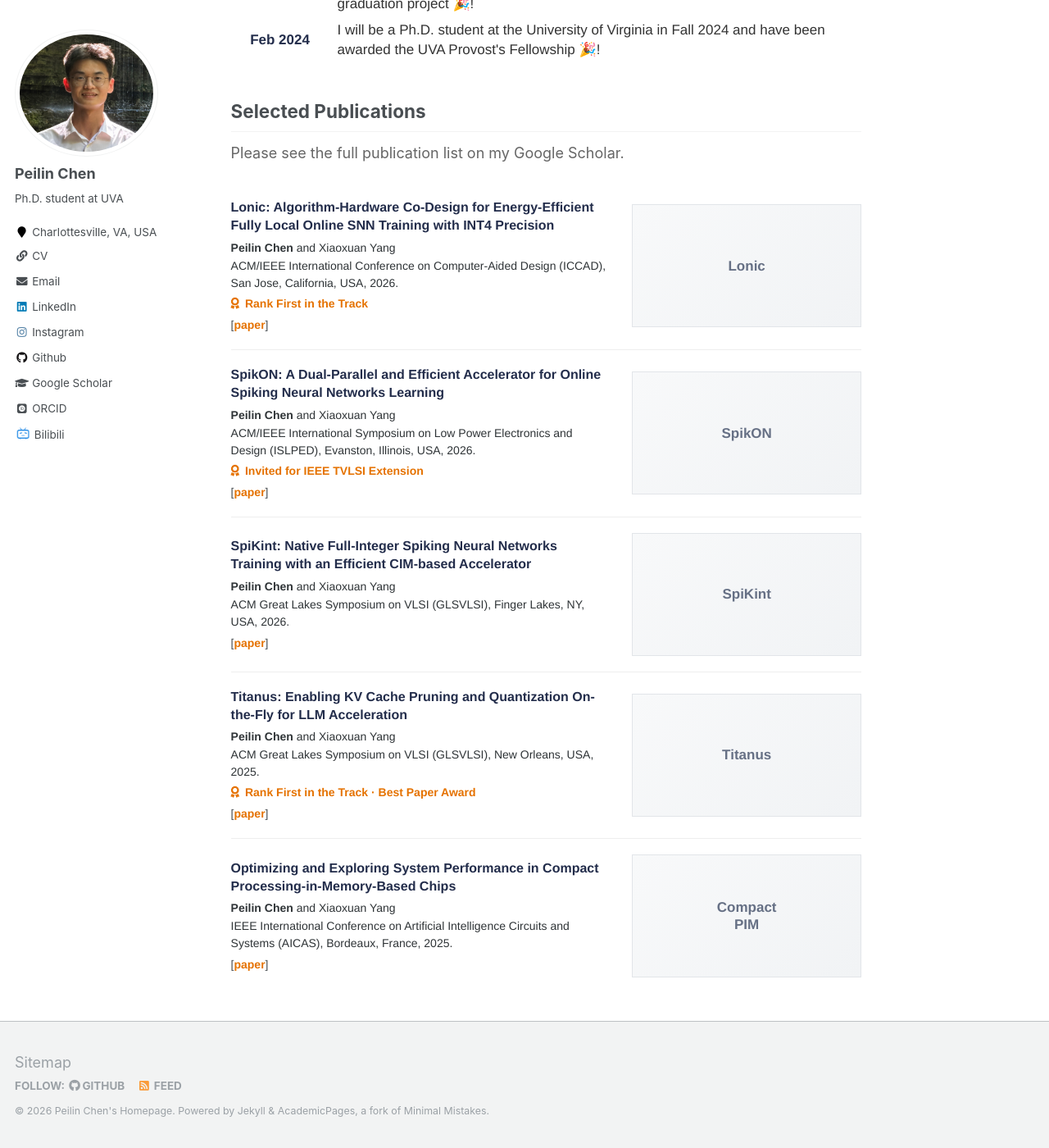
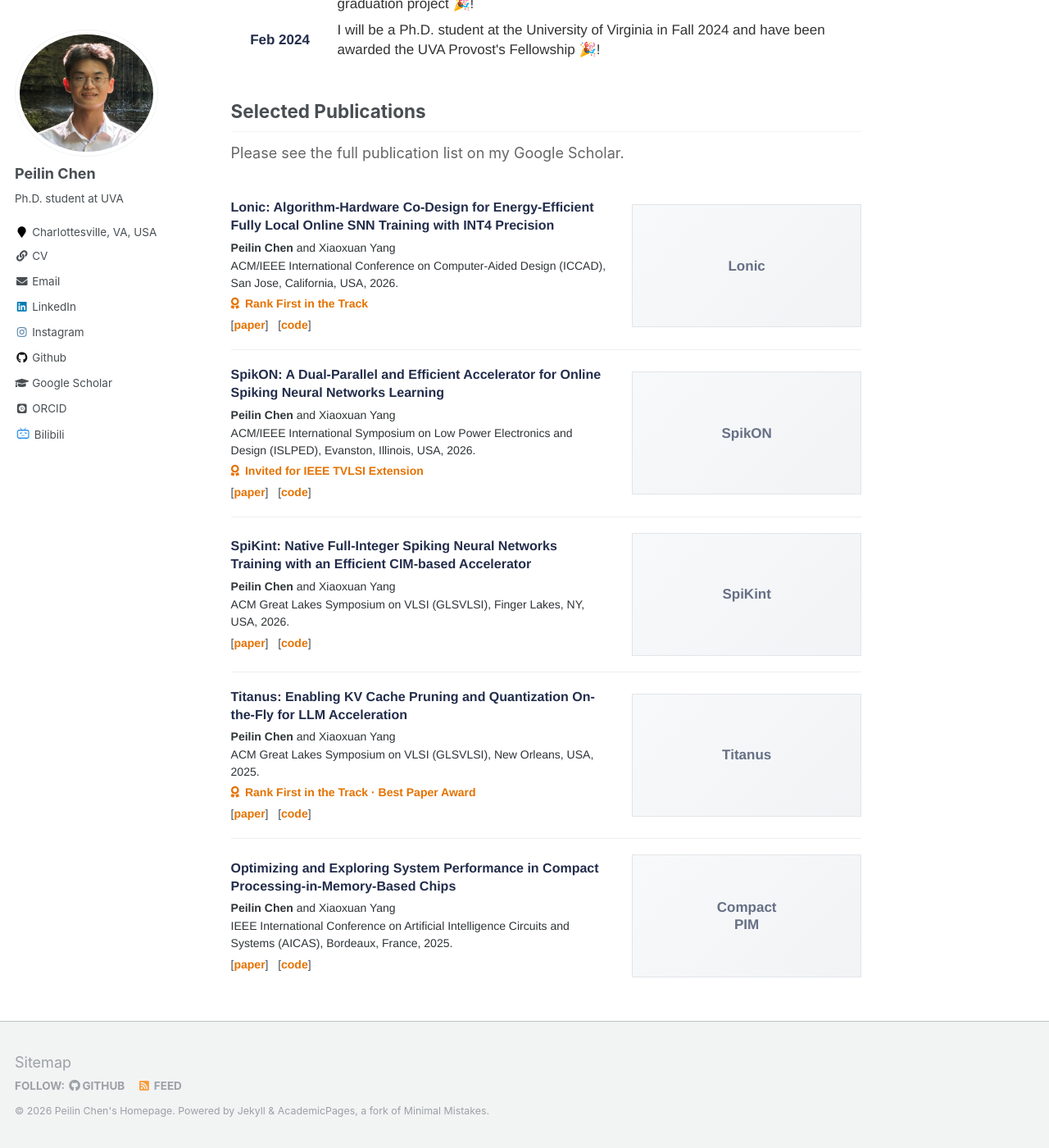
Before and after one commit to peilin-chen/peilin-chen.github.io, a Jekyll site: the page built from _pages/about.md, in a window 1280 px wide and 1400 px high, scrolled down 944 px. Shown: the whole window at 82% size. Built offline with Jekyll 4.4.1, drawn with Linux system fonts in a browser that asks for light colours; some web fonts are replaced.

Commit message:
Add links to papers and code in about.md

```diff
--- a/_pages/about.md
+++ b/_pages/about.md
@@ -137,6 +137,8 @@ During his undergraduate, he worked with Prof. Kang Li on designing the 64-bit p
 
     <div class="paper-links">
       [<a href="https://arxiv.org/abs/2608.12500">paper</a>]
+      &nbsp;
+      [<a href="https://github.com/peilin-chen/Lonic">code</a>]
     </div>
 
   </div>
@@ -180,6 +182,8 @@ During his undergraduate, he worked with Prof. Kang Li on designing the 64-bit p
 
     <div class="paper-links">
       [<a href="https://arxiv.org/abs/2606.30926">paper</a>]
+      &nbsp;
+      [<a href="https://github.com/peilin-chen/SpikON">code</a>]
     </div>
 
   </div>
@@ -218,6 +222,8 @@ During his undergraduate, he worked with Prof. Kang Li on designing the 64-bit p
 
     <div class="paper-links">
       [<a href="https://dl.acm.org/doi/10.1145/3787109.3815248">paper</a>]
+      &nbsp;
+      [<a href="https://github.com/peilin-chen/SpiKint">code</a>]
     </div>
 
   </div>
@@ -261,6 +267,8 @@ During his undergraduate, he worked with Prof. Kang Li on designing the 64-bit p
 
     <div class="paper-links">
       [<a href="https://dl.acm.org/doi/full/10.1145/3716368.3735145">paper</a>]
+      &nbsp;
+      [<a href="https://github.com/peilin-chen/Titanus-for-LLM-acceleration">code</a>]
     </div>
 
   </div>
@@ -299,6 +307,8 @@ During his undergraduate, he worked with Prof. Kang Li on designing the 64-bit p
 
     <div class="paper-links">
       [<a href="https://ieeexplore.ieee.org/abstract/document/11173147">paper</a>]
+      &nbsp;
+      [<a href="https://github.com/peilin-chen/Compact-PIM-based-Design">code</a>]
     </div>
 
   </div>
```
